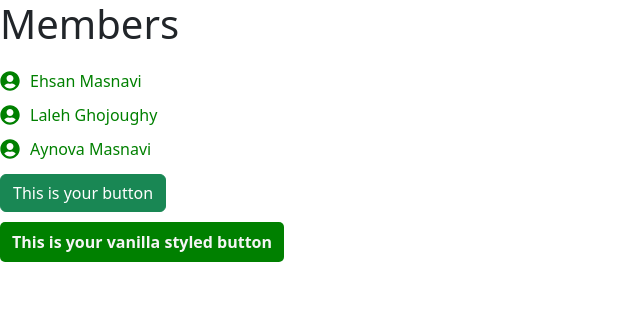
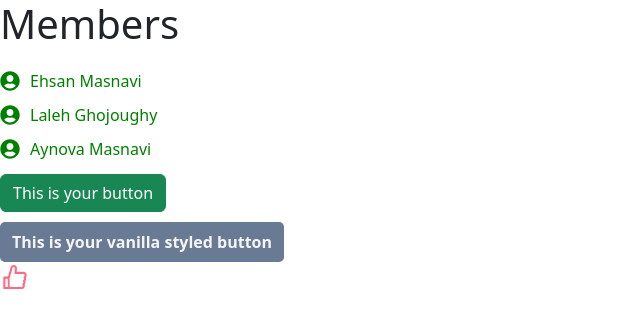
Before and after one commit to emasnavi1/REACT-TS, a React (Vite) app: page / in a window 1280 px wide. Shown: the top 328 px of the page, without its empty margins (0-640 px from the left). Built offline with nearby package versions, Linux system fonts and the light colour scheme.

Commit message:
Added the like button

```diff
--- a/src/App.tsx
+++ b/src/App.tsx
@@ -6,6 +6,8 @@ import {
   ListGroupWithStyled,
   ListGroupMaterialUI,
 } from "./components/ListGroup";
+
+import { Like } from "./components/Like";
 
 interface Item {
   id: number;
@@ -43,6 +45,12 @@ function App() {
     setAlertVisibility(false);
   };
 
+  const handleLikeClick = () => {
+    console.log(
+      "Like button has been clicked and it has been communicated to the App.tsx page"
+    );
+  };
+
   const [alertVisbile, setAlertVisibility] = useState(false);
 
   return (
@@ -70,6 +78,8 @@ function App() {
       >
         This is your vanilla styled button
       </AppButtonVanillaStyled>
+
+      <Like onClick={handleLikeClick}></Like>
     </>
   );
 }
--- a/src/components/Button/AppButtonVanillaStyled.tsx
+++ b/src/components/Button/AppButtonVanillaStyled.tsx
@@ -8,15 +8,15 @@ interface Props {
   onButtonClick: () => void;
 }
 
-const testFunction = () => {
-  console.log([styles.btn, styles["btn-" + "success"]].join(" "));
-};
-
 export default function AppButton({
   buttonColor = "primary", // you set the default value to 'primary'
   children,
   onButtonClick,
 }: Props) {
+  const testFunction = () => {
+    console.log([styles.btn, styles["btn-" + "success"]].join(" "));
+  };
+
   const handleClick = () => {
     // this is how you wrap two functions if you need to do more than one mthod to be called on an onLcik event. in this case
     // you did this bcuae you wanted to see what is th result of the joining the className of the button
--- a/src/components/Button/Button.module.css
+++ b/src/components/Button/Button.module.css
@@ -12,7 +12,7 @@
 }
 
 .btn-success{
-    background-color: green;
+    background-color: rgb(105, 122, 149);
     color: whitesmoke;
     font-weight: bold;
 }
--- /dev/null
+++ b/src/components/Like/Like.tsx
@@ -0,0 +1,27 @@
+import { useState } from "react";
+import { AiOutlineLike, AiFillLike } from "react-icons/ai";
+
+interface Props {
+  onClick: () => void;
+}
+
+export default function Like({ onClick }: Props) {
+  const [isLiked, setIsLiked] = useState(false);
+
+  const handleClick = () => {
+    setIsLiked(!isLiked);
+    console.log("Status is " + isLiked);
+    onClick();
+  };
+
+  return (
+    <>
+      {!isLiked && (
+        <AiOutlineLike onClick={handleClick} color="#ff6b81" size={30} />
+      )}
+      {isLiked && (
+        <AiFillLike onClick={handleClick} color="#ff6b81" size={30} />
+      )}
+    </>
+  );
+}
--- /dev/null
+++ b/src/components/Like/index.ts
@@ -0,0 +1,3 @@
+import Like from "./Like";
+
+export { Like };
```
